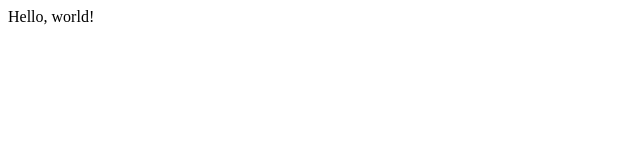
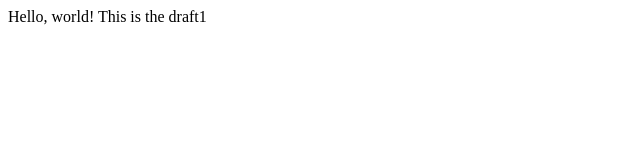
Before and after one commit to sensey1/project0, a plain HTML site: page project0/index.html in a window 1280 px wide. Shown: the whole page, without its empty margins (0-640 px from the left). Drawn offline with Linux system fonts and the light colour scheme.

Commit message:
added another line

```diff
--- a/project0/index.html
+++ b/project0/index.html
@@ -5,5 +5,6 @@
     </head>
     <body>
         Hello, world!
+        This is the draft1
     </body>
 </html>
```
